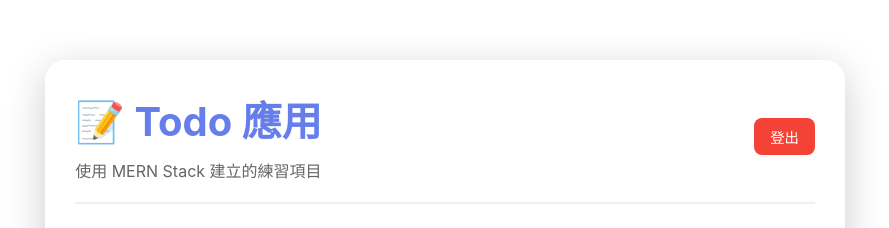
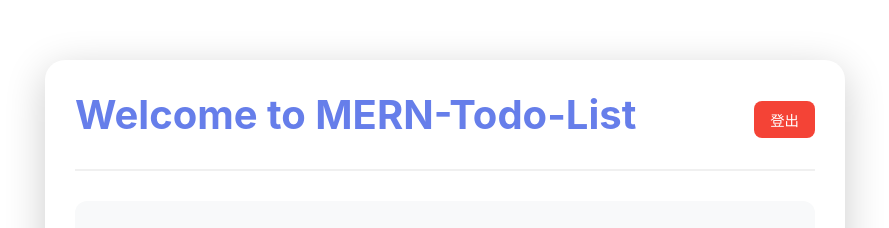
Before and after one commit to Jiang0307/MERN-Todo-List, a React (Create React App) app in the folder frontend/: page /todos in a window 1280 px wide. Shown: the top 228 px of the page, without its empty margins (195-1084 px from the left). Built offline with nearby package versions, Linux system fonts and the light colour scheme; no server answers; sample sign-in values are in the browser's storage.

Commit message:
Update TodoApp.js

```diff
--- a/frontend/src/components/TodoApp.js
+++ b/frontend/src/components/TodoApp.js
@@ -107,8 +107,7 @@ function TodoApp() {
         <header className="app-header">
           <div style={{ display: 'flex', justifyContent: 'space-between', alignItems: 'center', flexWrap: 'wrap', gap: '10px' }}>
             <div>
-              <h1>📝 Todo 應用</h1>
-              <p>使用 MERN Stack 建立的練習項目</p>
+              <h1>Welcome to MERN-Todo-List</h1>
             </div>
             <button
               onClick={handleLogout}
```
